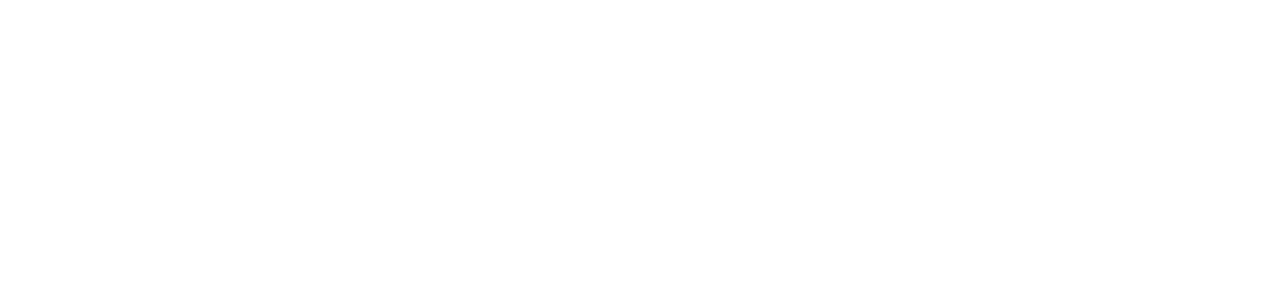
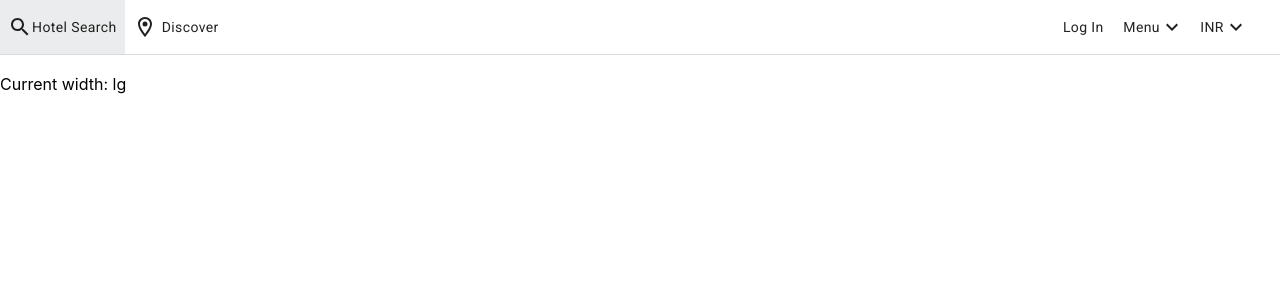
Before and after one commit to react-project-training/newapp-mirror, a React (Create React App) app: page /discover in a window 1280 px wide. Shown: the top 300 px of the page. Built offline with nearby package versions, Linux system fonts and the light colour scheme.

Commit message:
Changed NavBar to class form. Created Browser Routes.Improved Navbar UI

```diff
--- a/src/App.js
+++ b/src/App.js
@@ -2,5 +2,5 @@
 import NavBar from './navbar.js'
 
 export default function App(){
-    return(<NavBar/>)
+    return(<NavBar page="main"/>)
 }
--- /dev/null
+++ b/src/discover.js
@@ -0,0 +1,7 @@
+import React from 'react';
+import NavBar from './navbar'
+export default function Discover(){
+    return(
+        <NavBar page="discover"/>
+    )
+};
--- a/src/index.js
+++ b/src/index.js
@@ -3,6 +3,7 @@
 import { BrowserRouter, Route } from 'react-router-dom';
 import './index.css';
 import App from './App';
+import Discover from './discover'
 import reportWebVitals from './reportWebVitals';
 import {ThemeProvider} from '@material-ui/core/styles';
 import theme from './theme'
@@ -12,6 +13,7 @@
   <BrowserRouter>
   <ThemeProvider theme={theme}>
    <Route exact path="/"><App/></Route>
+   <Route path="/discover"><Discover/></Route>
   </ThemeProvider>
   </BrowserRouter>,
   document.getElementById('root')
--- a/src/navbar.js
+++ b/src/navbar.js
@@ -1,5 +1,5 @@
 import React from 'react';
-import { makeStyles } from '@material-ui/core/styles';
+import { withStyles } from '@material-ui/core/styles';
 import AppBar from '@material-ui/core/AppBar';
 import Toolbar from '@material-ui/core/Toolbar';
 import Typography from '@material-ui/core/Typography';
@@ -17,8 +17,8 @@
 import withWidth from '@material-ui/core/withWidth';
 import Hidden from '@material-ui/core/Hidden';
 import PersonOutlineOutlinedIcon from '@material-ui/icons/PersonOutlineOutlined';
-
-const useStyles = makeStyles((theme) => ({
+/*Styling Material UI components*/
+const styles = (theme) => ({
   root: {
     flexGrow: 1,
   },
@@ -26,92 +26,137 @@
     background:'white',
     color:theme.palette.text.primary,
     boxShadow:"0px 0px 1px 0px",
+    overflow:"hidden",
   },
   imageIcon: {
     height: '100%',
   },
+  space:{
+    marginLeft:theme.spacing(5),
+  },
  menuButton: {
-    marginLeft: theme.spacing(2),
+    borderRadius:"0px",
+    minHeight:"64px",
+    '&:hover':{
+      backgroundColor:'#EBECED',
+
+    }
   },
   title: {
     flexGrow: 1,
     minWidth:"260px",
 
+
+  },
+  customizeToolbar: {
+    minHeight: "50px",
   },
   logo:{
     visibility:"visible",
   },
   menuLarge:{
     minWidth:'230px',
+  }
+});
 
+export default withWidth()( withStyles(styles)(class NavBar extends React.Component{
+  constructor(props){
+    super(props);
   }
-}));
+  setPage=()=>{//render toolbar based on which page it is
+    if(this.props.page=="main"){
+        this.appBarHeight=64;
+      }
+      else{
+        this.appBarHeight=54;
+      }
+  }
 
-export default withWidth()(function NavBar(props) {
-  const classes = useStyles();
-  const leftb=function(m){
+  leftb=(m)=>{//render left set of buttons
+    const {classes}=this.props;
     return(
-      <Box m={m} className={classes.title}>
-            <Button color="inherit" className={classes.menuButton} >
+      <Box mx={m} className={classes.title}>
+            <Button color="inherit" className={`${classes.menuButton} ${classes.space}`} >
               <SearchIcon/>
               <Typography variant="button" color="textPrimary"> Hotel Search</Typography>
             </Button>
-            <Button color="inherit"  >
+            <Button color="inherit" className={classes.menuButton} >
               <RoomOutlinedIcon/>
               <Typography variant="button" style={{paddingLeft:"5px"}}color="textPrimary">Discover</Typography>
             </Button>
           </Box>
     );
   }
+  render(){
+    const {classes}=this.props;
+    this.setPage();
+    return (
 
-  return (
       <div className={classes.root}>
         <AppBar position="static" className={classes.appbar}>
-      <Toolbar>
 
+        <Toolbar className={classes.customizeToolbar} style={{height:this.appBarHeight}}>
+            {/* Logo */}
             <Hidden mdUp>
-            <Box width='75px' style={{flexGrow:props.width=='xs'?1:0 }}>
+              <Box mx={-2}width='75px' style={{flexGrow:this.props.width=='xs'?1:0 }}>
               <img src={Logo} alt="logo" width="100px" className={classes.logo} visible={false}/>
               </Box>
             </Hidden>
 
+            {/*Render Left set of buttons*/}
             <Hidden xsDown>
-            {leftb(props.width=='lg'?-4:0)}
+              {this.leftb(this.props.width=='lg'?-8:0)}
           </Hidden>
 
+          {/*Render Right set of buttons(Log In,Menu,INR etc.) for larger screens*/}
           <Hidden className={classes.menuLarge} smDown>
-            <Button color="inherit">Log In</Button>
-            <IconButton aria-label="" >
+              <Button color="inherit" className={classes.menuButton}>Log In</Button>
+
+              <Button color="inherit" className={classes.menuButton}>
+
                 <Typography variant="button" color="textPrimary">Menu</Typography>
                 <ExpandMore/>
-            </IconButton>
-            <IconButton aria-label="" >
+
+              </Button>
+
+              <Button className={classes.menuButton}>
+
                 <Typography variant="button" color="textPrimary">INR</Typography>
                 <ExpandMore/>
-            </IconButton>
+
+              </Button>
         </Hidden>
 
+        {/*Render Right set of buttons(Log In,Menu,INR etc.) for smaller screens*/}
         <Hidden mdUp>
+
           <Button color="inherit" className={classes.menuButton} >
+
                 <PersonOutlineOutlinedIcon/>
                 <Typography variant="button" color="textPrimary"> Log In</Typography>
+
           </Button>
           <Button color="inherit" className={classes.menuButton} >
+
                 <MenuIcon/>
                 <Typography variant="button" color="textPrimary"> Menu</Typography>
+
           </Button>
+
         </Hidden>
           </Toolbar>
+
+      {/*In small screen left set of buttons are found here*/}
         </AppBar>
         <Hidden smUp>
           <AppBar position="static" className={classes.appbar}>
-          <Toolbar>
-            {leftb(-4)}
+            <Toolbar className={classes.customizeToolbar} style={{height:this.appBarHeight}}>
+              {this.leftb(-4)}
             </Toolbar>
           </AppBar>
         </Hidden>
         <br/>
-      <div>{`Current width: ${props.width}`}</div>
+        <div>{`Current width: ${this.props.width}`}</div>
       </div>
     );
-});
+  }}));
```
Lines whose indentation alone changed are shown as unchanged.
